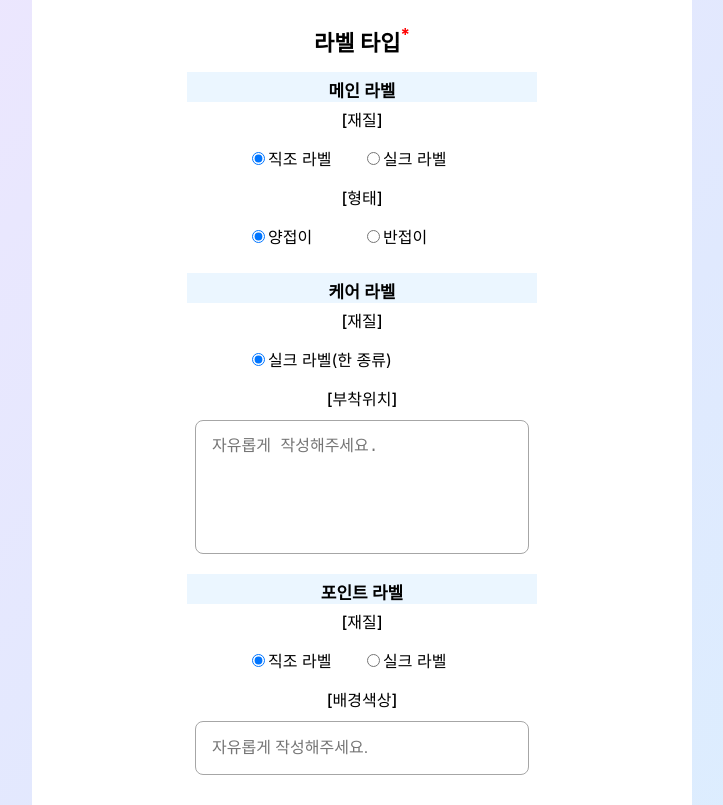
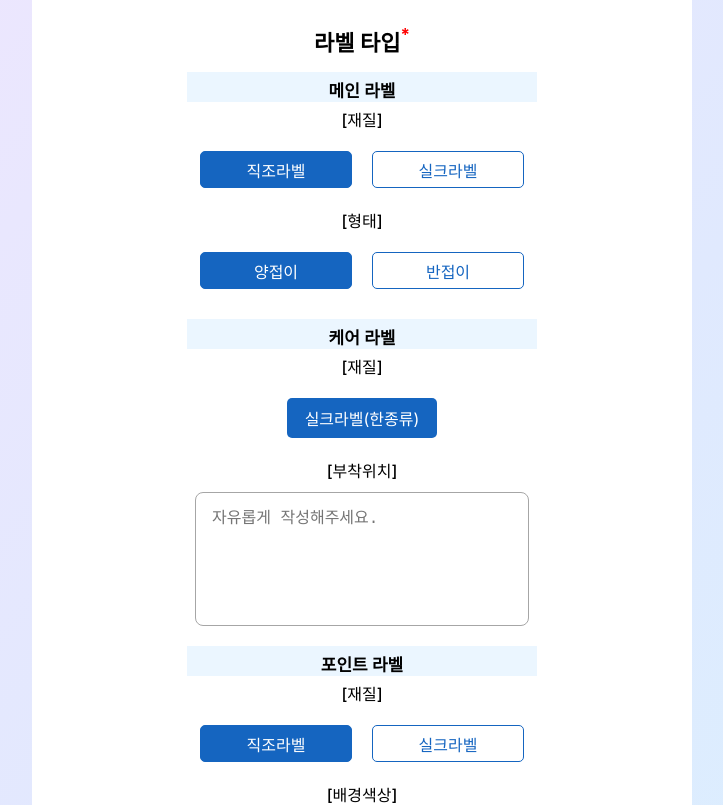
Before and after one commit to owlsuri/factoryUnicon_test, a React (Create React App) app: page /saveInquiry in a window 1280 px wide. Shown: the part 300-1105 px from the top of the page, without its empty margins (278-1001 px from the left). Built offline with nearby package versions, Linux system fonts and the light colour scheme.

Commit message:
getUser 완료, saveInquiry 수정, getEntireInquiry 진행중

```diff
--- a/src/App.js
+++ b/src/App.js
@@ -16,8 +16,8 @@ function App() {
         <Route exact path="/" element={<Landing />} />
         <Route path="/saveUser" element={<SaveUser />} />
         <Route path="/saveInquiry" element={<SaveInquiry />} />
-        <Route path="/getUser/:phone" element={<GetUser />} />
-        <Route path="/getSingleInquiry/:uid" element={<GetSingleInquiry />} />
+        <Route path="/getUser" element={<GetUser />} />
+        <Route path="/getSingleInquiry" element={<GetSingleInquiry />} />
         <Route path="/getEntireInquiry" element={<GetEntireInquiry />} />
       </Routes>
     </BrowserRouter>
--- a/src/commons/hooks/useFetch.ts
+++ b/src/commons/hooks/useFetch.js
@@ -1,7 +1,7 @@
 import { useEffect, useState } from "react";
 
 // API 호출 custom hook 만들기
-export default function useFetch(url: string) {
+export default function useFetch(url) {
   const [data, setData] = useState([]);
 
   useEffect(() => {
--- /dev/null
+++ b/src/commons/inquiryCheck/inquiryCheck.js
@@ -0,0 +1,34 @@
+import { useState } from "react";
+import * as S from "../../styles/InquiryCheck.styles";
+
+export default function InquiryCheck(props) {
+  const [isSelect, setIsSelect] = useState([
+    { key: "0", value: props.value1, checked: true },
+    { key: "1", value: props.value2, checked: false },
+  ]);
+
+  const onChangeCheck = (el) => (event) => {
+    const temp = isSelect.map((el, idx) => {
+      return { ...el, checked: idx === Number(event?.target.id) };
+    });
+    setIsSelect(temp);
+    props.setValues(el.value);
+  };
+
+  return (
+    <S.Wrapper>
+      {isSelect.map((el, idx) => (
+        <label className="checkbox" key={el.key}>
+          <input
+            type="checkbox"
+            key={el.key}
+            id={idx}
+            onChange={onChangeCheck(el)}
+            checked={el.checked}
+          />
+          <S.Value className="checkbox_color">{el.value}</S.Value>
+        </label>
+      ))}
+    </S.Wrapper>
+  );
+}
--- a/src/components/GetEntireInquiry.js
+++ b/src/components/GetEntireInquiry.js
@@ -1,3 +1,20 @@
+import { Background } from "../styles/saveInquiry.styles";
+import { baseUrl } from "../commons/default/baseUrl";
+import { accessKey } from "../commons/default/accessKey";
+import { useEffect, useState } from "react";
+import useFetch from "../commons/hooks/useFetch";
+
 export default function GetEntireInquiry() {
-  return <div>문의정보 전체조회</div>;
+  const inquiries = useFetch(
+    `${baseUrl}/getEntireInquiry?accessKey=${accessKey}`
+  );
+
+  console.log(inquiries["fe8af572-5c64-457c-828a-f57d7fed6208"]);
+  return (
+    <Background>
+      <div className="wrapper">
+        <div>data</div>
+      </div>
+    </Background>
+  );
 }
--- a/src/components/SaveInquiry.js
+++ b/src/components/SaveInquiry.js
@@ -3,12 +3,13 @@ import TextInput from "../commons/inputs/textInput";
 import { useForm } from "react-hook-form";
 import { yupResolver } from "@hookform/resolvers/yup";
 import * as yup from "yup";
-import { useEffect, useState } from "react";
+import { useState } from "react";
 import { baseUrl } from "../commons/default/baseUrl";
 import { accessKey } from "../commons/default/accessKey";
 import { useRecoilState } from "recoil";
 import { phoneNumberState, userInfoState } from "../commons/store";
 import { useNavigate } from "react-router";
+import InquiryCheck from "../commons/inquiryCheck/inquiryCheck";
 
 const schema = yup.object({
   location: yup.string().required("필수 입력 사항입니다."),
@@ -19,28 +20,15 @@ const schema = yup.object({
   request: yup.string(),
 });
 
-const initialValues = {
-  mainFabric: "직조라벨",
-  mainForm: "양접이",
-  careFabric: "실크라벨",
-  pointFabric: "직조라벨",
-};
-
 export default function SaveInquiry() {
   const navigate = useNavigate();
 
   const [userInfo] = useRecoilState(userInfoState);
   const [phone] = useRecoilState(phoneNumberState);
-  const [values, setValues] = useState(initialValues);
-
-  console.log(userInfo);
-
-  const onChangeValues = (event) => {
-    setValues({
-      ...values,
-      [event.target.id]: event.target.value,
-    });
-  };
+  const [mainFabric, setMainFabric] = useState("직조라벨");
+  const [mainForm, setMainForm] = useState("양접이");
+  const [careFabric] = useState("실크라벨");
+  const [pointFabric, setPointFabric] = useState("직조라벨");
 
   const { register, handleSubmit, formState } = useForm({
     resolver: yupResolver(schema),
@@ -58,17 +46,18 @@ export default function SaveInquiry() {
       body: JSON.stringify({
         accessKey,
         userInfo: { ...userInfo, phone: phone },
+        timestamp: new Date(),
         inquiryInfo: {
           mainLabel: {
-            mainFabric: values.mainFabric,
-            mainForm: values.mainForm,
+            mainFabric,
+            mainForm,
           },
           careLabel: {
-            careFabric: values.careFabric,
+            careFabric,
             location: data.location,
           },
           pointLabel: {
-            pointFabric: values.pointFabric,
+            pointFabric,
             color: data.color,
           },
           labelSize: {
@@ -87,20 +76,6 @@ export default function SaveInquiry() {
     });
   };
 
-  useEffect(() => {
-    let mainFabric = document.getElementById("mainFabric");
-    mainFabric.checked = true;
-
-    let mainForm = document.getElementById("mainForm");
-    mainForm.checked = true;
-
-    let careFabric = document.getElementById("careFabric");
-    careFabric.checked = true;
-
-    let pointFabric = document.getElementById("pointFabric");
-    pointFabric.checked = true;
-  }, []);
-
   return (
     <S.Background>
       <form onSubmit={handleSubmit(onClickSubmit)}>
@@ -114,65 +89,20 @@ export default function SaveInquiry() {
             </S.LabelBox>
             <S.SubLabel> 메인 라벨 </S.SubLabel>
             <S.SubClass>[재질]</S.SubClass>
-            <S.RadioBox>
-              <S.Radio>
-                <input
-                  id="mainFabric"
-                  type="radio"
-                  name="mainLabel"
-                  value="직조라벨"
-                  onChange={onChangeValues}
-                />
-                직조 라벨
-              </S.Radio>
-              <S.Radio>
-                <input
-                  id="mainFabric"
-                  type="radio"
-                  name="mainLabel"
-                  value="실크라벨"
-                  onChange={onChangeValues}
-                />
-                실크 라벨
-              </S.Radio>
-            </S.RadioBox>
+            <InquiryCheck
+              setValues={setMainFabric}
+              value1={"직조라벨"}
+              value2={"실크라벨"}
+            />
             <S.SubClass>[형태]</S.SubClass>
-            <S.RadioBox>
-              <S.Radio>
-                <input
-                  id="mainForm"
-                  type="radio"
-                  name="shape"
-                  value="양접이"
-                  onChange={onChangeValues}
-                />
-                양접이
-              </S.Radio>
-              <S.Radio>
-                <input
-                  id="mainForm"
-                  type="radio"
-                  name="shape"
-                  value="반접이"
-                  onChange={onChangeValues}
-                />
-                반접이
-              </S.Radio>
-            </S.RadioBox>
+            <InquiryCheck
+              setValues={setMainForm}
+              value1={"양접이"}
+              value2={"반접이"}
+            />
             <S.SubLabel>케어 라벨</S.SubLabel>
             <S.SubClass>[재질]</S.SubClass>
-            <S.RadioBox>
-              <S.Radio>
-                <input
-                  id="careFabric"
-                  type="radio"
-                  name="careLabel"
-                  value="실크라벨"
-                  onChange={onChangeValues}
-                />
-                실크 라벨(한 종류)
-              </S.Radio>
-            </S.RadioBox>
+            <S.InquiryCheck>실크라벨(한종류)</S.InquiryCheck>
             <S.SubClass>[부착위치]</S.SubClass>
             <S.StyledTextarea
               placeholder="자유롭게 작성해주세요."
@@ -181,28 +111,11 @@ export default function SaveInquiry() {
             <S.Error>{formState.errors.location?.message}</S.Error>
             <S.SubLabel>포인트 라벨</S.SubLabel>
             <S.SubClass>[재질]</S.SubClass>
-            <S.RadioBox>
-              <S.Radio>
-                <input
-                  id="pointFabric"
-                  type="radio"
-                  name="pointLabel"
-                  value="직조라벨"
-                  onChange={onChangeValues}
-                />
-                직조 라벨
-              </S.Radio>
-              <S.Radio>
-                <input
-                  id="pointFabric"
-                  type="radio"
-                  name="pointLabel"
-                  value="실크라벨"
-                  onChange={onChangeValues}
-                />
-                실크 라벨
-              </S.Radio>
-            </S.RadioBox>
+            <InquiryCheck
+              setValues={setPointFabric}
+              value1={"직조라벨"}
+              value2={"실크라벨"}
+            />
             <S.SubClass>[배경색상]</S.SubClass>
             <TextInput
               type={"text"}
@@ -220,7 +133,7 @@ export default function SaveInquiry() {
               <div>
                 <S.Number>
                   <TextInput
-                    type={"number"}
+                    type={"text"}
                     width={95}
                     placeholder={"가로"}
                     register={register("width")}
@@ -233,7 +146,7 @@ export default function SaveInquiry() {
               <div>
                 <S.Number>
                   <TextInput
-                    type={"number"}
+                    type={"text"}
                     width={95}
                     placeholder={"세로"}
                     register={register("height")}
@@ -251,7 +164,7 @@ export default function SaveInquiry() {
             <div>(기본 1000장, 500장 단위)</div>
             <S.Number>
               <TextInput
-                type={"number"}
+                type={"text"}
                 width={260}
                 placeholder={"수량"}
                 register={register("quantity")}
--- a/src/index.css
+++ b/src/index.css
@@ -39,7 +39,7 @@ code {
   font-weight: 600;
   color: white;
   border: none;
-  border-radius: 8px;
+  border-radius: 5px;
   background-color: #1565c0;
   margin-top: 30px;
   cursor: pointer;
--- /dev/null
+++ b/src/styles/InquiryCheck.styles.js
@@ -0,0 +1,35 @@
+import styled from "styled-components";
+
+export const Wrapper = styled.div`
+  display: flex;
+
+  /* 체크박스 인풋 숨김 */
+  .checkbox input {
+    display: none;
+  }
+  /* 원 사이 간격 */
+  .checkbox {
+    margin: 20px 10px;
+  }
+
+  /* 체크 되었을때 */
+  .checkbox input:checked + .checkbox_color {
+    width: 150px;
+    height: 35px;
+    border-radius: 5px;
+    background-color: #1565c0;
+    color: #fff;
+  }
+`;
+
+export const Value = styled.div`
+  width: 150px;
+  height: 35px;
+  border-radius: 5px;
+  border: 1px solid #1565c0;
+  color: #1565c0;
+  display: flex;
+  align-items: center;
+  justify-content: center;
+  cursor: pointer;
+`;
--- a/src/styles/saveInquiry.styles.js
+++ b/src/styles/saveInquiry.styles.js
@@ -3,9 +3,8 @@ import styled from "styled-components";
 export const Background = styled.div`
   background: linear-gradient(130deg, #f2e5fe, #e0e9fe, #d5f5ff);
   display: flex;
-  align-items: center;
   justify-content: center;
-  padding: 150px 0;
+  padding: 150px 0 50px 0;
 `;
 
 export const Title = styled.div`
@@ -89,3 +88,15 @@ export const StyledTextarea = styled.textarea`
   margin: 10px 0;
   border-radius: 8px;
 `;
+export const InquiryCheck = styled.div`
+  width: 150px;
+  height: 40px;
+  border-radius: 5px;
+  background-color: #1565c0;
+  color: #fff;
+  display: flex;
+  align-items: center;
+  justify-content: center;
+  margin: 20px 10px;
+  cursor: pointer;
+`;
```
Also changed, not shown: src/components/GetUser.js (+118 -4 lines), src/styles/getUsers.styles.js (added, +41 -0 lines).
